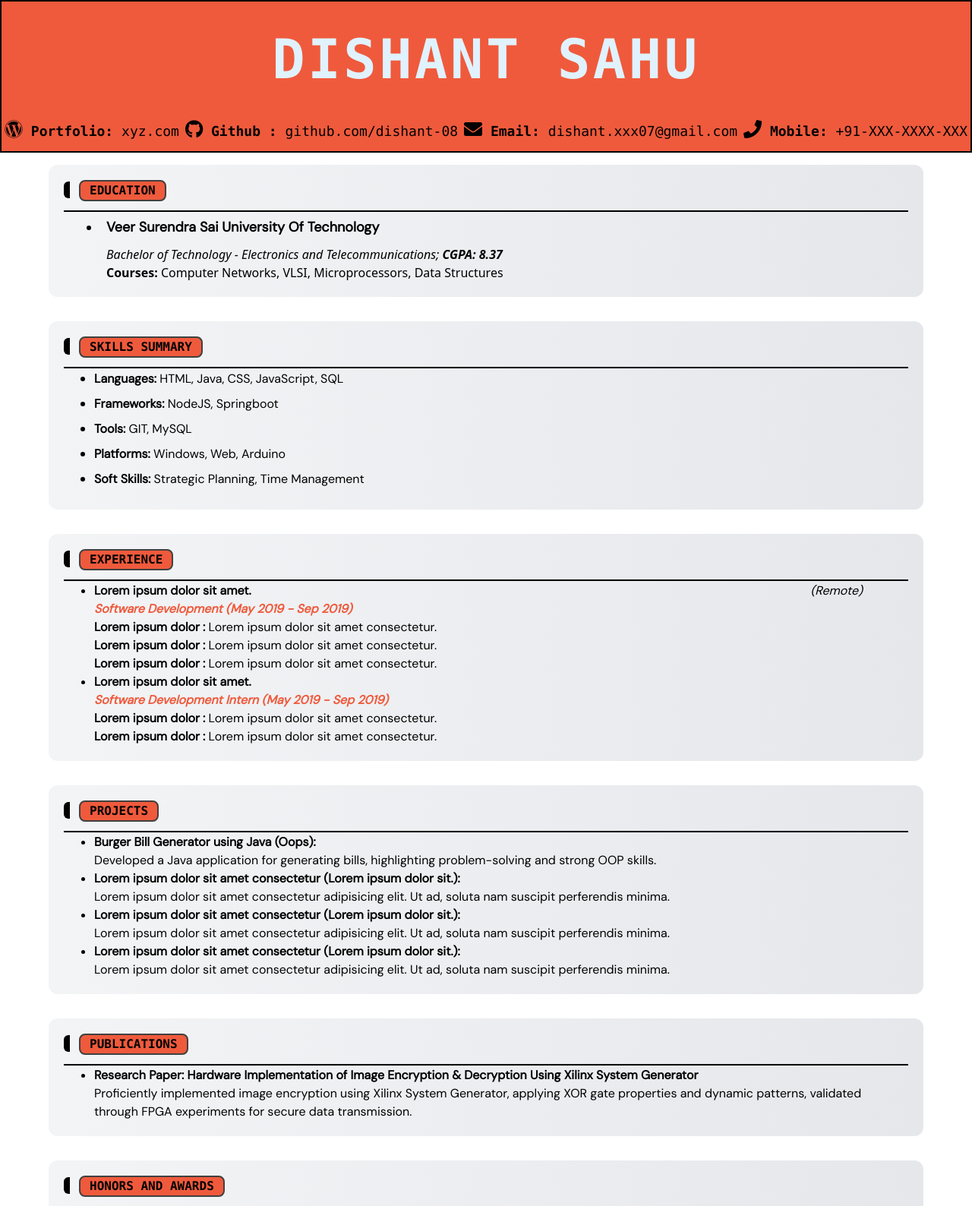
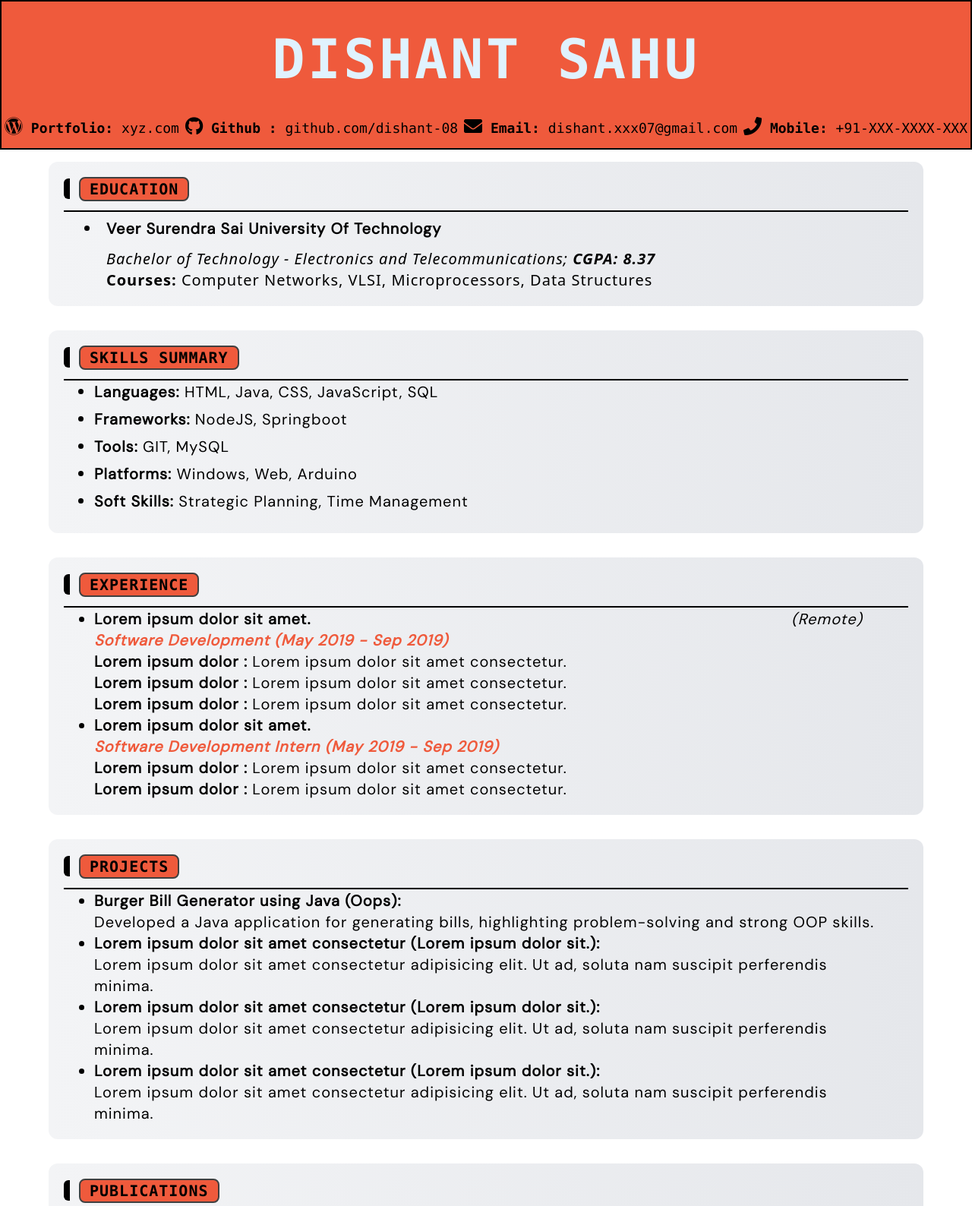
Before and after one commit to dishant-08/html-tcss, a website: page src/index.html in a window 1280 px wide. Shown: the top 1588 px of the page at 76% size. Drawn offline with nearby package versions, Linux system fonts and the light colour scheme.

Commit message:
made responsive

```diff
--- a/src/index.html
+++ b/src/index.html
@@ -4,43 +4,24 @@
     <meta charset="UTF-8">
     <meta name="viewport" content="width=device-width, initial-scale=1.0">
     <title>Dishant Sahu - Resume</title>
-    <link rel="stylesheet" href="/dist/style.css">
+    <link rel="stylesheet" href="../dist/style.css">
     <link rel="preconnect" href="https://fonts.googleapis.com">
 <link rel="preconnect" href="https://fonts.gstatic.com" crossorigin>
 <link href="https://fonts.googleapis.com/css2?family=DM+Sans:opsz@9..40&display=swap" rel="stylesheet">
 <link rel="stylesheet" href="https://cdnjs.cloudflare.com/ajax/libs/font-awesome/5.15.3/css/all.min.css">
 
-<script src="https://cdn.tailwindcss.com"></script>
-<script>
-  tailwind.config = {
-    theme: {
-    extend: {
-      colors : {
-        'bgclr-100x' : '#ef5a3c',
-      },
-      fontFamily : {
-        'dm': ["DM Sans"] ,
-        'Inter' : ["Inter"],
-        'monts' : ['Montserrat'],
-        'ver' : ['Verdana']
-      }
 
-
-    },
-  },
-};
-</script>
 
 </head>
 <body>
-    <header class="bg-bgclr-100x border-2 border-black  flex-col justify-between ">
+    <header class="bg-bgclr-100x border-2 border-black  flex-col justify-between flex-wrap ">
 
         <div>
             <h1 class="py-10 text-sky-100 text-center text-7xl uppercase font-mono font-bold tracking-wider ">Dishant Sahu</h1>
           </div>
           <!-- text-transparent bg-clip-text bg-gradient-to-r  from-white via-purple-500 to-sky-500 -->
 
-        <nav class="flex justify-around pb-3">
+        <nav class="flex md:flex-nowrap  md:justify-around pb-3 flex-wrap  justify-center">
             <div>
             <span class="font-mono text-lg "><i class=" text-2xl fab fa-wordpress "></i> <b>Portfolio:</b> xyz.com</span>
         </div>
@@ -62,13 +43,13 @@
     <main class=" flex flex-col items-center ">
 
 
-        <section class=" w-[90%]   mx-3 my-4  hover:border-3 transition-transform duration-300 ease-in-out  hover:scale-105 hover:rounded-xl hover:shadow-xl hover:shadow-bgclr-100x  px-5 pt-2 pb-5 before:border-l-8 before:border-black before:pr-3 before:rounded-md bg-gradient-to-r from-gray-100 to-gray-200 to-99% rounded-xl">
+        <section class=" w-[90%] md:tracking-wider md:text-xl  mx-3 my-4  hover:border-3 transition-transform duration-300 ease-in-out  hover:scale-105 hover:rounded-xl hover:shadow-xl hover:shadow-orange-500 px-5 pt-2 pb-5 before:border-l-8 before:border-black before:pr-3 before:rounded-md bg-gradient-to-r from-gray-100 to-gray-200 to-99% rounded-xl">
             <h4 class=" my-3 border-2 bg-bgclr-100x border-neutral-700 text-black rounded-lg font-mono px-3 inline-block font-bold ">EDUCATION</h4>
             <div class="border-b-2 border-black"></div>
             <!-- <hr class="font-extrabold"> -->
             <ul class="list-disc text-black">
                 <li class="gap-3 mx-[3rem] mt-2">
-                    <strong class="pl-2 pb-3 font-dm leading-4 font-extrabold text-lg">Veer Surendra Sai University Of Technology</strong>
+                    <strong class="pl-2 pb-3 font-dm leading-4 font-extrabold text-lg md:text-xl">Veer Surendra Sai University Of Technology</strong>
                     <div class="mt-3 pl-2 ">
                     <p><i>Bachelor of Technology - Electronics and Telecommunications;  <strong>  CGPA: 8.37 </strong></i></p>
                     <p><b>Courses:</b> Computer Networks, VLSI, Microprocessors, Data Structures</p>
@@ -77,7 +58,7 @@
             </ul>
         </section>
 
-        <section class=" w-[90%]   mx-3 my-4  hover:border-3 transition-transform duration-300 ease-in-out  hover:scale-105 hover:rounded-xl hover:shadow-xl hover:shadow-orange-500 px-5 pt-2 pb-5 before:border-l-8 before:border-black before:pr-3 before:rounded-md bg-gradient-to-r from-gray-100 to-gray-200 to-99% rounded-xl">            <h4 class=" my-3 border-2 bg-bgclr-100x border-neutral-700 text-black rounded-lg font-mono px-3 inline-block font-bold">SKILLS SUMMARY</h4>
+        <section class=" w-[90%] md:tracking-wider md:text-xl  mx-3 my-4  hover:border-3 transition-transform duration-300 ease-in-out  hover:scale-105 hover:rounded-xl hover:shadow-xl hover:shadow-orange-500 px-5 pt-2 pb-5 before:border-l-8 before:border-black before:pr-3 before:rounded-md bg-gradient-to-r from-gray-100 to-gray-200 to-99% rounded-xl">            <h4 class=" my-3 border-2 bg-bgclr-100x border-neutral-700 text-black rounded-lg font-mono px-3 inline-block font-bold">SKILLS SUMMARY</h4>
             <div class="border-b-2 border-black"></div>
 
             <hr>
@@ -91,7 +72,7 @@
         </section>
 
 
-        <section class=" w-[90%]   mx-3 my-4  hover:border-3 transition-transform duration-300 ease-in-out  hover:scale-105 hover:rounded-xl hover:shadow-xl hover:shadow-orange-500  px-5 pt-2 pb-5 before:border-l-8 before:border-black before:pr-3 before:rounded-md bg-gradient-to-r from-gray-100 to-gray-200 to-99% rounded-xl">            <h4 class=" my-3 border-2 bg-bgclr-100x border-neutral-700 text-black rounded-lg font-mono px-3 inline-block font-bold">EXPERIENCE</h4>
+        <section class=" w-[90%] md:tracking-wider md:text-xl  mx-3 my-4  hover:border-3 transition-transform duration-300 ease-in-out  hover:scale-105 hover:rounded-xl hover:shadow-xl hover:shadow-orange-500  px-5 pt-2 pb-5 before:border-l-8 before:border-black before:pr-3 before:rounded-md bg-gradient-to-r from-gray-100 to-gray-200 to-99% rounded-xl">            <h4 class=" my-3 border-2 bg-bgclr-100x border-neutral-700 text-black rounded-lg font-mono px-3 inline-block font-bold">EXPERIENCE</h4>
             <div class="border-b-2 border-black"></div>
 
             <hr>
@@ -120,7 +101,7 @@
             </ul>
         </section>
 
-        <section class=" w-[90%]   mx-3 my-4  hover:border-3 transition-transform duration-300 ease-in-out  hover:scale-105 hover:rounded-xl hover:shadow-xl hover:shadow-orange-500  px-5 pt-2 pb-5 before:border-l-8 before:border-black before:pr-3 before:rounded-md bg-gradient-to-r from-gray-100 to-gray-200 to-99% rounded-xl">            <h4 class=" my-3 border-2 bg-bgclr-100x border-neutral-700 text-black rounded-lg font-mono px-3 inline-block font-bold ">PROJECTS</h4>
+        <section class=" w-[90%] md:tracking-wider md:text-xl  mx-3 my-4  hover:border-3 transition-transform duration-300 ease-in-out  hover:scale-105 hover:rounded-xl hover:shadow-xl hover:shadow-orange-500  px-5 pt-2 pb-5 before:border-l-8 before:border-black before:pr-3 before:rounded-md bg-gradient-to-r from-gray-100 to-gray-200 to-99% rounded-xl">            <h4 class=" my-3 border-2 bg-bgclr-100x border-neutral-700 text-black rounded-lg font-mono px-3 inline-block font-bold ">PROJECTS</h4>
             <div class="border-b-2 border-black"></div>
 
             <hr>
@@ -144,7 +125,7 @@
             </ul>
         </section>
 
-        <section class=" w-[90%]   mx-3 my-4  hover:border-3 transition-transform duration-300 ease-in-out  hover:scale-105 hover:rounded-xl hover:shadow-xl hover:shadow-orange-500  px-5 pt-2 pb-5 before:border-l-8 before:border-black before:pr-3 before:rounded-md bg-gradient-to-r from-gray-100 to-gray-200 to-99% rounded-xl">            <h4 class=" my-3 border-2 bg-bgclr-100x border-neutral-700 text-black rounded-lg font-mono px-3 inline-block font-bold ">PUBLICATIONS</h4>
+        <section class=" w-[90%] md:tracking-wider md:text-xl  mx-3 my-4  hover:border-3 transition-transform duration-300 ease-in-out  hover:scale-105 hover:rounded-xl hover:shadow-xl hover:shadow-orange-500  px-5 pt-2 pb-5 before:border-l-8 before:border-black before:pr-3 before:rounded-md bg-gradient-to-r from-gray-100 to-gray-200 to-99% rounded-xl">            <h4 class=" my-3 border-2 bg-bgclr-100x border-neutral-700 text-black rounded-lg font-mono px-3 inline-block font-bold ">PUBLICATIONS</h4>
             <div class="border-b-2 border-black"></div>
 
             <hr>
@@ -156,7 +137,7 @@
             </ul>
         </section>
 
-        <section class=" w-[90%]   mx-3 my-4  hover:border-3 transition-transform duration-300 ease-in-out  hover:scale-105 hover:rounded-xl hover:shadow-xl hover:shadow-orange-500  px-5 pt-2 pb-5 before:border-l-8 before:border-black before:pr-3 before:rounded-md bg-gradient-to-r from-gray-100 to-gray-200 to-99% rounded-xl">            <h4 class=" my-3 border-2 bg-bgclr-100x border-neutral-700 text-black rounded-lg font-mono px-3 inline-block font-bold ">HONORS AND AWARDS</h4>
+        <section class=" w-[90%] md:tracking-wider md:text-xl  mx-3 my-4  hover:border-3 transition-transform duration-300 ease-in-out  hover:scale-105 hover:rounded-xl hover:shadow-xl hover:shadow-orange-500  px-5 pt-2 pb-5 before:border-l-8 before:border-black before:pr-3 before:rounded-md bg-gradient-to-r from-gray-100 to-gray-200 to-99% rounded-xl">            <h4 class=" my-3 border-2 bg-bgclr-100x border-neutral-700 text-black rounded-lg font-mono px-3 inline-block font-bold ">HONORS AND AWARDS</h4>
             <div class="border-b-2 border-black"></div>
 
             <hr>
@@ -168,7 +149,7 @@
         </section>
 
 
-        <section class=" w-[90%]   mx-3 my-4  hover:border-3 transition-transform duration-300 ease-in-out  hover:scale-105 hover:rounded-xl hover:shadow-xl hover:shadow-orange-500  px-5 pt-2 pb-5 before:border-l-8 before:border-black before:pr-3 before:rounded-md bg-gradient-to-r from-gray-100 to-gray-200 to-99% rounded-xl">            <h4 class=" my-3 border-2 bg-bgclr-100x border-neutral-700 text-black rounded-lg font-mono px-3 inline-block font-bold ">VOLUNTEER EXPERIENCE</h4>
+        <section class=" w-[90%] md:tracking-wider md:text-xl  mx-3 my-4  hover:border-3 transition-transform duration-300 ease-in-out  hover:scale-105 hover:rounded-xl hover:shadow-xl hover:shadow-orange-500  px-5 pt-2 pb-5 before:border-l-8 before:border-black before:pr-3 before:rounded-md bg-gradient-to-r from-gray-100 to-gray-200 to-99% rounded-xl">            <h4 class=" my-3 border-2 bg-bgclr-100x border-neutral-700 text-black rounded-lg font-mono px-3 inline-block font-bold ">VOLUNTEER EXPERIENCE</h4>
             <div class="border-b-2 border-black"></div>
 
             <ul class="list-disc text-black mx-8 font-dm">
--- a/tailwind.config.js
+++ b/tailwind.config.js
@@ -1,6 +1,6 @@
 /** @type {import('tailwindcss').Config} */
 module.exports = {
-  content: ["./index.html"],
+  content: ["./src/**/*.{html,js}"],
   theme: {
     extend: {
       colors : {
```
Also changed, not shown: dist/style.css.
